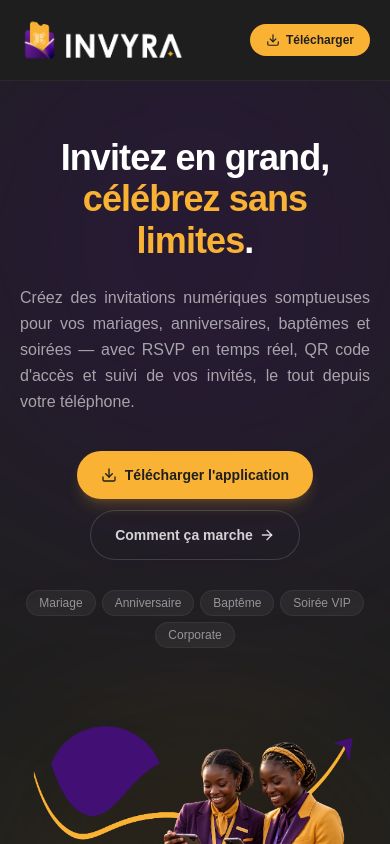
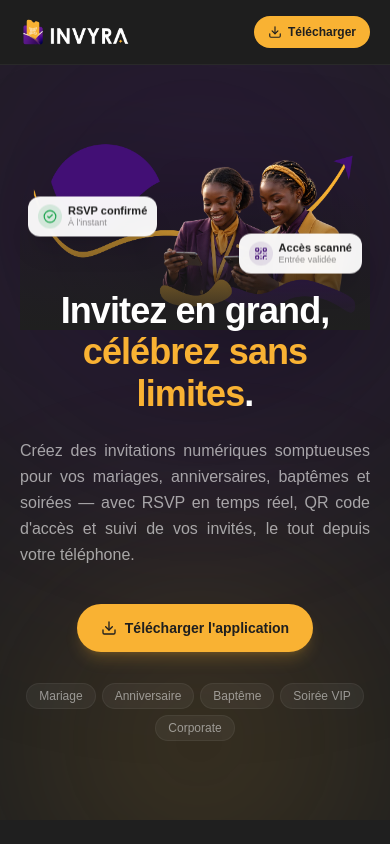
Before and after one commit to Mendel229/invyra_web, a Next.js app: page / in a window 390 px wide. Shown: the top 844 px of the page. Built offline with nearby package versions, Linux system fonts and the light colour scheme.

Commit message:
hero session refont

```diff
--- a/app/page.tsx
+++ b/app/page.tsx
@@ -32,15 +32,15 @@ function FadeUp({
 function Nav() {
   return (
     <header className="sticky top-0 z-40 border-b border-white/5 bg-noir-doux/70 backdrop-blur-xl">
-      <div className="mx-auto flex h-20 max-w-7xl items-center justify-between px-5 sm:px-8">
+      <div className="mx-auto flex h-16 max-w-7xl items-center justify-between px-5 sm:h-20 sm:px-8">
         <a href="#top" className="flex items-center">
-          <Image src="/invyra_full_white.png" alt="Invyra" width={377} height={100} className="h-12 w-auto" priority />
+          <Image src="/invyra_full_white.png" alt="Invyra" width={377} height={100} className="h-8 w-auto sm:h-10 lg:h-12" priority />
         </a>
         <a
           href={DOWNLOAD_URL}
           target="_blank"
           rel="noopener noreferrer"
-          className="inline-flex items-center gap-1.5 rounded-full bg-or-africain px-4 py-2 text-xs font-bold text-noir-doux transition-colors hover:bg-or-africain-alt"
+          className="inline-flex items-center gap-1.5 rounded-full bg-or-africain px-3.5 py-2 text-xs font-bold text-noir-doux transition-colors hover:bg-or-africain-alt sm:px-4"
         >
           <Download className="size-3.5" />
           Télécharger
@@ -67,31 +67,34 @@ function HeroVisual() {
         priority
       />
 
+      {/* Voile sombre au bas de l'image : garde le titre lisible quand il chevauche l'image (mobile) */}
+      <div aria-hidden className="absolute inset-x-0 bottom-0 h-2/3 bg-gradient-to-t from-noir-doux to-transparent lg:hidden" />
+
       <motion.div
-        animate={{ y: [0, -8, 0] }}
+        animate={{ y: [0, -6, 0] }}
         transition={{ duration: 3.2, repeat: Infinity, ease: "easeInOut" }}
-        className="absolute left-0 bottom-[6%] flex items-center gap-2 rounded-2xl bg-white/95 px-3.5 py-2.5 shadow-xl backdrop-blur"
+        className="absolute left-2 bottom-[44%] flex items-center gap-1.5 rounded-xl bg-white/95 px-2.5 py-2 shadow-xl backdrop-blur sm:left-0 sm:gap-2 sm:rounded-2xl sm:px-3.5 sm:py-2.5 lg:bottom-[6%]"
       >
-        <span className="flex size-7 items-center justify-center rounded-full bg-brand-success/15 text-brand-success">
-          <CheckCircle2 className="size-4" />
+        <span className="flex size-6 items-center justify-center rounded-full bg-brand-success/15 text-brand-success sm:size-7">
+          <CheckCircle2 className="size-3.5 sm:size-4" />
         </span>
         <div className="leading-none">
-          <p className="text-xs font-bold text-noir-doux">RSVP confirmé</p>
-          <p className="mt-0.5 text-[10px] text-noir-doux/50">À l&apos;instant</p>
+          <p className="text-[11px] font-bold text-noir-doux sm:text-xs">RSVP confirmé</p>
+          <p className="mt-0.5 text-[9px] text-noir-doux/50 sm:text-[10px]">À l&apos;instant</p>
         </div>
       </motion.div>
 
       <motion.div
-        animate={{ y: [0, 8, 0] }}
-        transition={{ duration: 3.6, repeat: Infinity, ease: "easeInOut", delay: 0.4 }}
-        className="absolute right-0 bottom-[2%] flex items-center gap-2 rounded-2xl bg-white/95 px-3.5 py-2.5 shadow-xl backdrop-blur"
+        animate={{ y: [0, 6, 0] }}
+        transition={{ duration: 3.2, repeat: Infinity, ease: "easeInOut" }}
+        className="absolute right-2 bottom-[28%] flex items-center gap-1.5 rounded-xl bg-white/95 px-2.5 py-2 shadow-xl backdrop-blur sm:right-0 sm:gap-2 sm:rounded-2xl sm:px-3.5 sm:py-2.5 lg:bottom-[2%]"
       >
-        <span className="flex size-7 items-center justify-center rounded-full bg-violet-royal/10 text-violet-royal">
-          <QrCode className="size-4" />
+        <span className="flex size-6 items-center justify-center rounded-full bg-violet-royal/10 text-violet-royal sm:size-7">
+          <QrCode className="size-3.5 sm:size-4" />
         </span>
         <div className="leading-none">
-          <p className="text-xs font-bold text-noir-doux">Accès scanné</p>
-          <p className="mt-0.5 text-[10px] text-noir-doux/50">Entrée validée</p>
+          <p className="text-[11px] font-bold text-noir-doux sm:text-xs">Accès scanné</p>
+          <p className="mt-0.5 text-[9px] text-noir-doux/50 sm:text-[10px]">Entrée validée</p>
         </div>
       </motion.div>
     </motion.div>
@@ -105,7 +108,7 @@ function Hero() {
       <div aria-hidden className="absolute bottom-[-80px] right-[8%] w-[320px] h-[320px] bg-or-africain/15 blur-[110px] rounded-full pointer-events-none" />
 
       <div className="relative mx-auto grid max-w-7xl items-center gap-14 lg:grid-cols-[minmax(0,1fr)_minmax(0,1.3fr)] lg:gap-10">
-        <div className="text-center lg:text-left">
+        <div className="relative z-10 order-2 -mt-24 text-center lg:order-none lg:mt-0 lg:text-left">
           <motion.h1
             initial={{ opacity: 0, y: 20 }}
             animate={{ opacity: 1, y: 0 }}
@@ -142,7 +145,7 @@ function Hero() {
             </a>
             <a
               href="#comment-ca-marche"
-              className="inline-flex items-center gap-1.5 rounded-full px-6 py-3.5 text-sm font-semibold text-white/80 ring-1 ring-white/15 transition-colors hover:bg-white/5 hover:text-white"
+              className="hidden items-center gap-1.5 rounded-full px-6 py-3.5 text-sm font-semibold text-white/80 ring-1 ring-white/15 transition-colors hover:bg-white/5 hover:text-white sm:inline-flex"
             >
               Comment ça marche
               <ArrowRight className="size-4" />
@@ -166,7 +169,9 @@ function Hero() {
           </motion.div>
         </div>
 
-        <HeroVisual />
+        <div className="order-1 lg:order-none">
+          <HeroVisual />
+        </div>
       </div>
     </section>
   );
```
